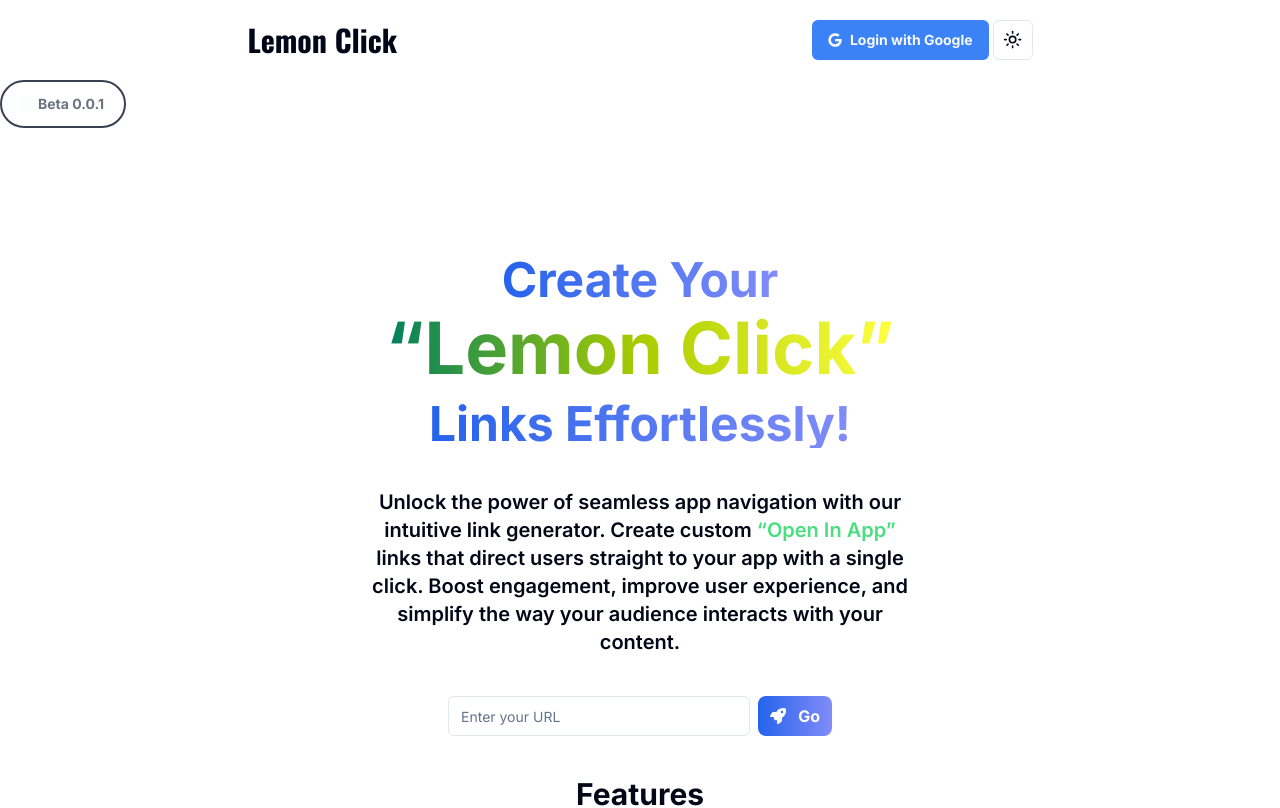
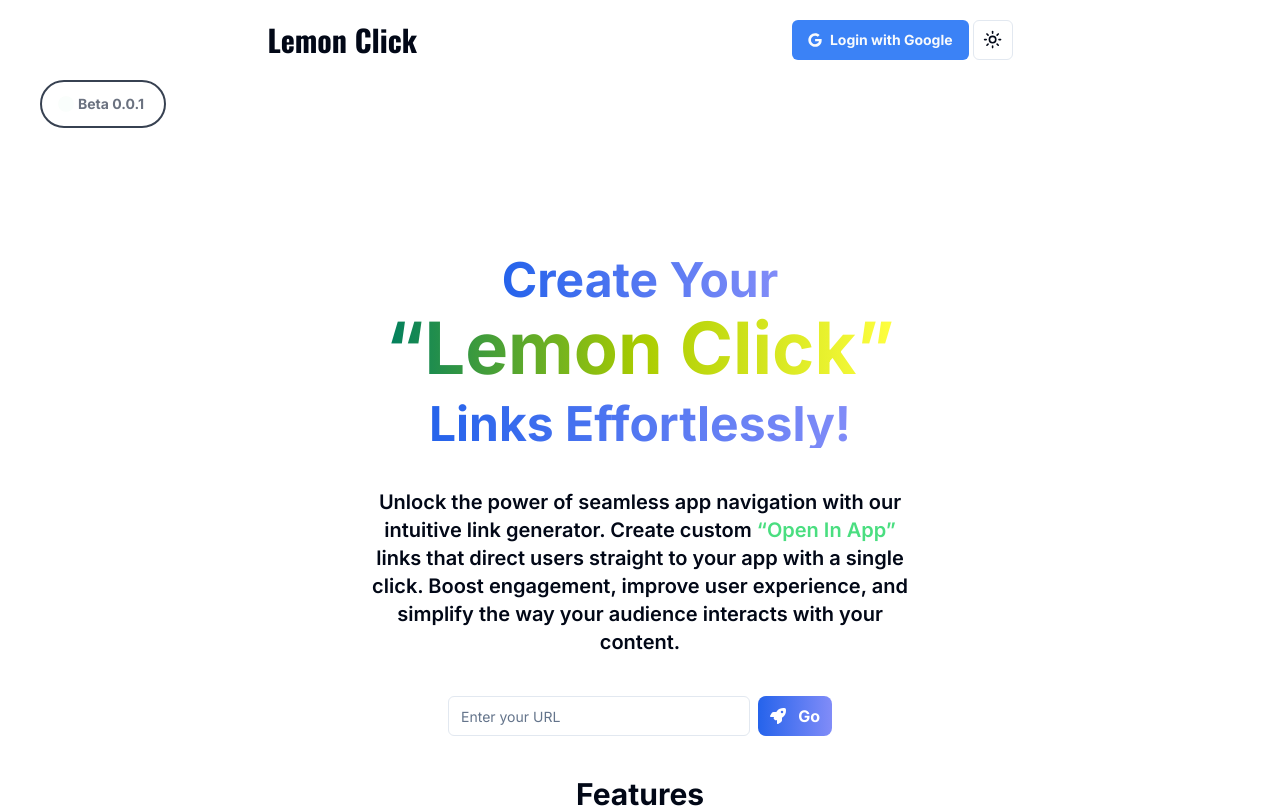
Before and after one commit to 0mkarBhosale07/lemon-click, a Next.js app: page / in a window 1280 px wide. Shown: the top 808 px of the page. Built offline with nearby package versions, Linux system fonts and the light colour scheme; no server answers.

Commit message:
Beta v0.0.1

```diff
--- a/src/app/page.tsx
+++ b/src/app/page.tsx
@@ -8,7 +8,7 @@
 
 export default function Home() {
   return (
-    <main className="">
+    <main className="lg:px-10 px-2">
       <Navbar />
       <div className="version mt-5 flex justify-center lg:justify-start">
         <Version />
```
